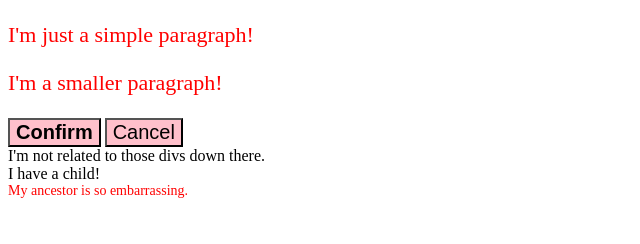
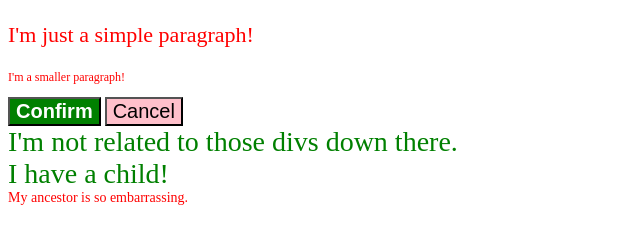
Before and after one commit to alexrodon/thursday_practice, a plain HTML site: page cascade_fix/index.html in a window 1280 px wide. Shown: the whole page, without its empty margins (0-640 px from the left). Drawn offline with Linux system fonts and the light colour scheme.

Commit message:
Edit .DS_Store and Edit cascade_fix/stylesheet.css

```diff
--- a/cascade_fix/stylesheet.css
+++ b/cascade_fix/stylesheet.css
@@ -1,14 +1,11 @@
 .para,
 .small-para {
   color: hsl(0, 100%, 50%);
+  font-size: 22px;
 }
 
 .small-para {
   font-size: 12px;
-}
-
-.para {
-  font-size: 22px;
 }
 
 .confirm {
@@ -18,18 +15,17 @@
   font-weight: bold;
 }
 
-.button {
+.cancel {
   background-color: #ffc0cb;
   color: black;
   font-size: 20px;
 }
 
+.text {
+  color: green;
+  font-size: 28px;
+}
 .child {
   color: red;
   font-size: 14px;
 }
-
-.div.text {
-  color: green;
-  font-size: 28px;
-}
```
Also changed, not shown: 1 other file.
